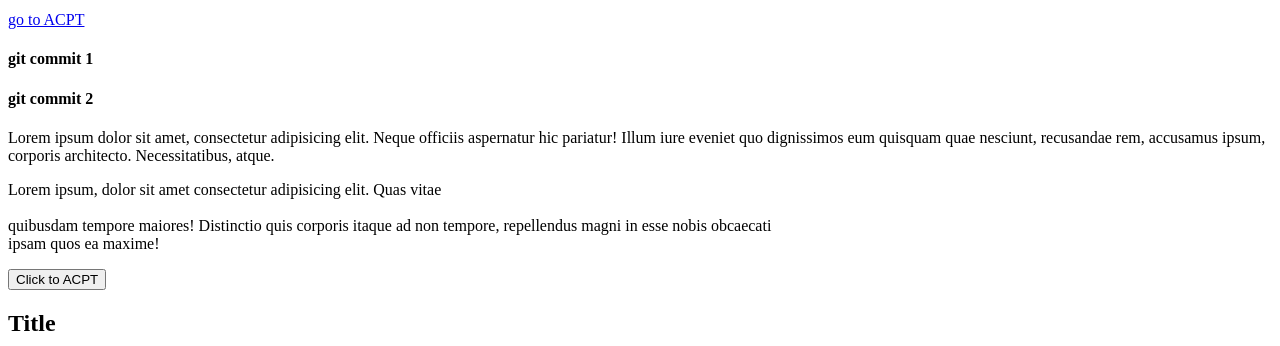
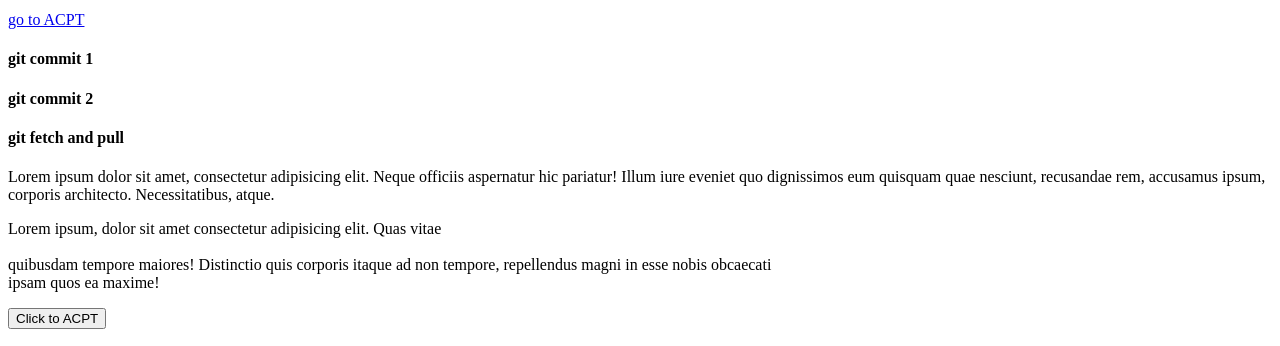
Before and after one commit to thiranikesh/afsd---3, a plain HTML site: page index.html in a window 1280 px wide. Shown: the part 840-1186 px from the top of the page. Drawn offline with Linux system fonts and the light colour scheme.

Commit message:
git pull and fetch

```diff
--- a/index.html
+++ b/index.html
@@ -32,6 +32,9 @@
     <!-- Git brunch -->
     <h4>git commit 1</h4>
     <h4>git commit 2</h4>
+
+    <!-- Git pull -->
+     <h4>git fetch and pull</h4>
 
     <!-- p tag -->
     <p>Lorem ipsum dolor sit amet, consectetur adipisicing elit. Neque officiis aspernatur hic pariatur! Illum iure eveniet quo dignissimos eum quisquam quae nesciunt, recusandae rem, accusamus ipsum, corporis architecto. Necessitatibus, atque.</p>
```
